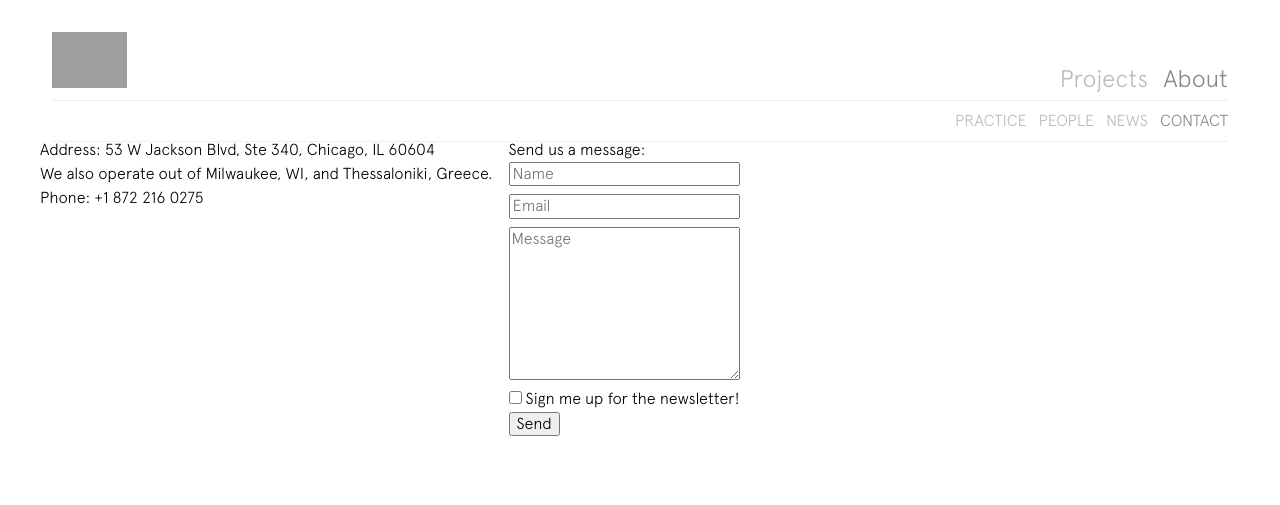
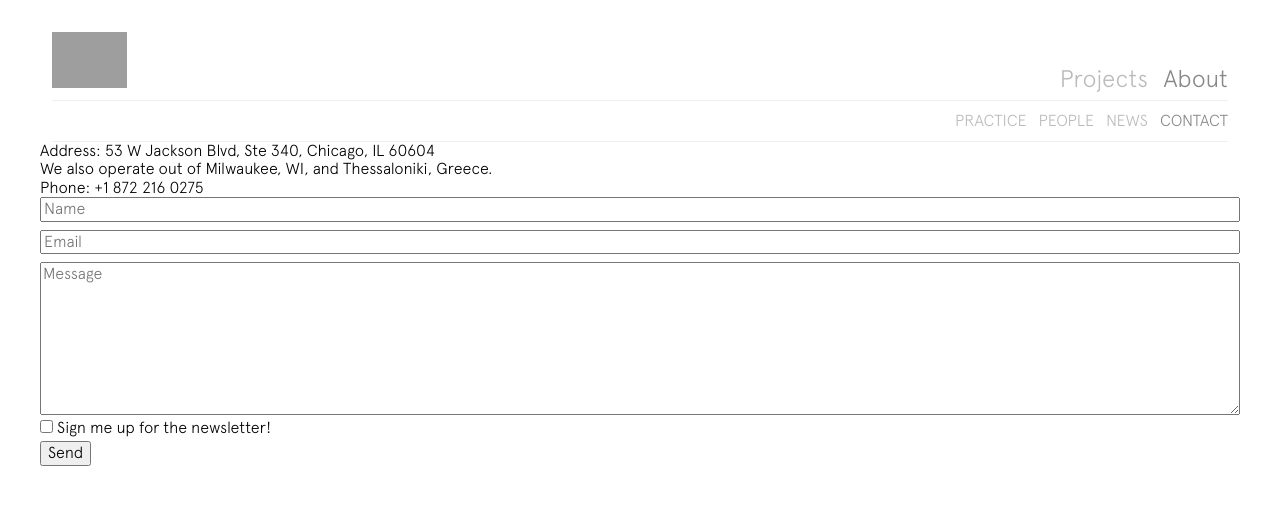
Before and after one commit to palmyra-arch/palmyra-arch.github.io, a Jekyll site: the page built from contact.html, in a window 1280 px wide. Shown: the top 505 px of the page. Built offline with Jekyll 4.4.1, drawn with Linux system fonts in a browser that asks for light colours; grey boxes are pictures that could not be loaded.

Commit message:
trying contact again

```diff
--- a/contact.html
+++ b/contact.html
@@ -4,12 +4,14 @@ layout: about
 permalink: contact
 ---
 <div class="row">
-<div class="paragraph">
+    <div class="col-1-1">
         Address: 53 W Jackson Blvd, Ste 340, Chicago, IL 60604 <br>
         We also operate out of Milwaukee, WI, and Thessaloniki, Greece.<br>
         Phone: +1 872 216 0275<br>
     </div>
-    <div class="paragraph">
+</div>
+<div class="row">
+    <div class="col-1-1"
         Send us a message:
             <form  action="https://docs.google.com/forms/d/e/1FAIpQLSe0yZu9Hiao58dT3Wfxhe1IcIlJGI0X4eSjzDCb_byCZFnFsw/formResponse?"
                             target="hidden_iframe"
```
Lines whose indentation alone changed are shown as unchanged.
